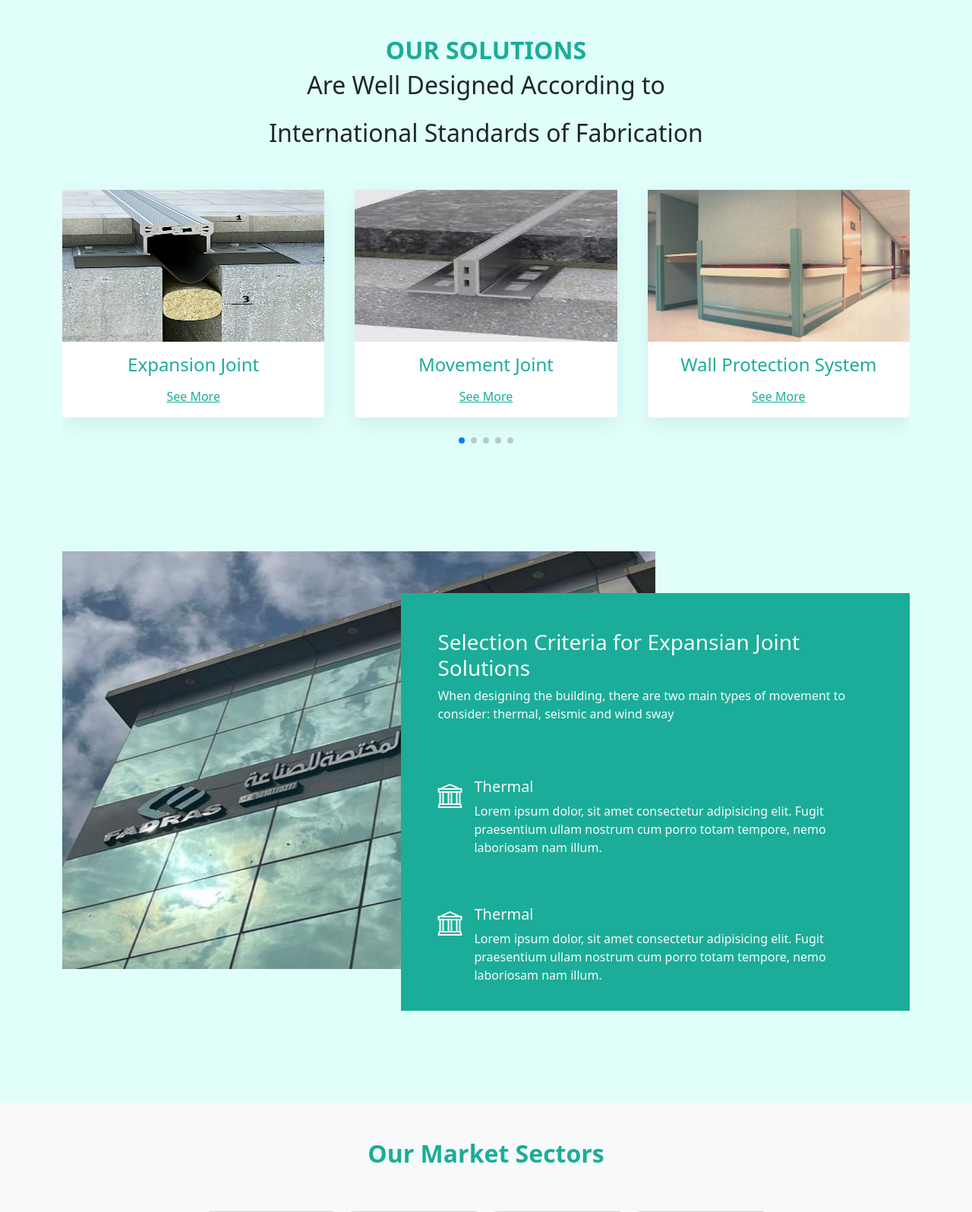
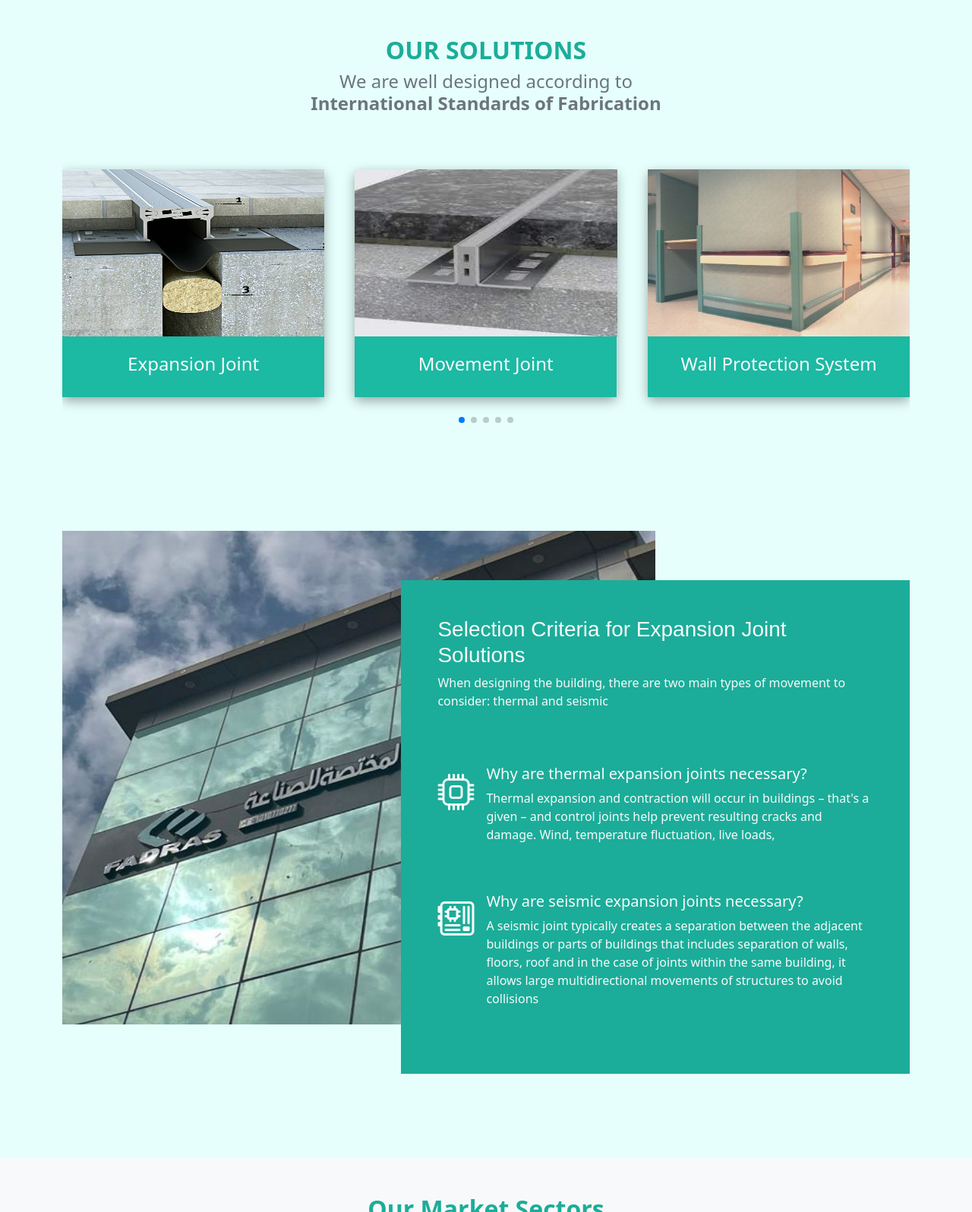
Before and after one commit to DevAbdulAlim/fadras, a Django app: page / in a window 1280 px wide. Shown: the part 578-2174 px from the top of the page at 76% size. Run offline with Django 4.2, Linux system fonts and the light colour scheme; data comes from the database, SQL or seed files in the repository.

Commit message:
update design

```diff
--- a/core/templates/core/index.html
+++ b/core/templates/core/index.html
@@ -4,25 +4,49 @@
   <div class="swiper mySwiper" style="height: 450px">
     <div class="swiper-wrapper">
       <div class="swiper-slide">
-        <img src="{% static 'img/h1.png' %}" class="d-block w-100 h-100" alt="..." />
+        <img src="{% static 'img/h1.jpg' %}" class="d-block w-100 h-100" alt="..." />
         <div class="overlay"></div>
-        <div class="content">Content</div>
-      </div>
-      <!-- <div class="swiper-slide">
-        <img src="{% static 'img/h2.png' %}" class="d-block w-100 h-100" alt="..." />
+        <div class="content">
+          Expansion Joint</div>
       </div>
       <div class="swiper-slide">
-        <img src="{% static 'img/h3.png' %}" class="d-block w-100 h-100" alt="..." />
+        <img src="{% static 'img/h1.jpg' %}" class="d-block w-100 h-100" alt="..." />
+        <div class="overlay"></div>
+        <div class="content">
+          Control Joint</div>
       </div>
       <div class="swiper-slide">
-        <img src="{% static 'img/h4.png' %}" class="d-block w-100 h-100" alt="..." />
+        <img src="{% static 'img/h2.jpg' %}" class="d-block w-100 h-100" alt="..." />
+        <div class="overlay"></div>
+        <div class="content">
+          Bollard Post</div>
       </div>
       <div class="swiper-slide">
-        <img src="{% static 'img/h5.png' %}" class="d-block w-100 h-100" alt="..." />
+        <img src="{% static 'img/h3.jpg' %}" class="d-block w-100 h-100" alt="..." />
+        <div class="overlay"></div>
+        <div class="content">
+          Parking Accessories</div>
+      </div>
+
+      <div class="swiper-slide">
+        <img src="{% static 'img/h4.jpg' %}" class="d-block w-100 h-100" alt="..." />
+        <div class="overlay"></div>
+        <div class="content">
+          Parking Accessories</div>
       </div>
       <div class="swiper-slide">
-        <img src="{% static 'img/h6.png' %}" class="d-block w-100 h-100" alt="..." />
-      </div> -->
+        <img src="{% static 'img/h5.jpg' %}" class="d-block w-100 h-100" alt="..." />
+        <div class="overlay"></div>
+        <div class="content">
+          Signage for Parking & Roads</div>
+      </div>
+      <div class="swiper-slide">
+        <img src="{% static 'img/h6.jpg' %}" class="d-block w-100 h-100" alt="..." />
+        <div class="overlay"></div>
+        <div class="content">
+          Wall Protection System</div>
+      </div>
+
     </div>
     <div class="swiper-pagination"></div>
     <div class="autoplay-progress">
@@ -37,9 +61,10 @@
 <section id="about" class="py-5">
   <div class="container">
     <h2 class="text-center section-title">OUR SOLUTIONS</h2>
-    <h2 class="text-center mb-4">
-      Are Well Designed According to </h2>
-      <h2 class="text-center">International Standards of Fabrication</h2>
+    <h4 class="text-center text-secondary  mb-4">
+     We are well designed according to<br>
+    <strong>International Standards of Fabrication</strong>
+    </h4>
    <!-- Swiper -->
    <div class="swiper categorySwiper">
     <div class="swiper-wrapper py-5">
@@ -47,14 +72,12 @@
 
       {% for item in category_list %}
       <div class="swiper-slide d-block" style="height:300px">
-        <div class="card h-100" data-aos="zoom-in">
+        <div class="card h-100" data-aos="zoom-in" data-aos-duration="1000">
           <div class="card-img">
-            <img  src="{{ MEDIA_URL }}{{ item.image }}" alt="" height="200px" width="100%">
+            <img  src="{{ MEDIA_URL }}{{ item.image }}" alt="" height="220px" width="100%">
           </div>
-          <div class="card-body text-center">
-            <h4><a href="{% url 'products' category_id=item.id %}" class="text-decoration-none">{{item.name}}</a></h4>
-            <a href="{% url 'products' category_id=item.id %}" class="btn btn-link text-center w-100">See More</a>
-
+          <div class="card-body text-center d-flex justify-content-center align-items-center">
+            <h4><a href="{% url 'products' category_id=item.id %}" class="text-decoration-none text-light">{{item.name}}</a></h4>
 
           </div>
 
@@ -70,26 +93,26 @@
 
 
 
-  <div class="solution">
+  <div class="solution" data-aos="zoom-in" data-aos-duration="1000" >
   <div class="position-relative">
     <img src="{% static 'img/about.jpeg' %}" alt="" />
     <div class="content p-5 text-light">
-      <h3>Selection Criteria for Expansian Joint Solutions</h3>
-      <p>When designing the building, there are two main types of movement to consider: thermal, seismic and wind sway</p>
+      <h3>Selection Criteria for Expansion Joint Solutions</h3>
+      <p>When designing the building, there are two main types of movement to consider: thermal and seismic</p>
       <div class="row direction-column g-5 mt-4">
         <div class="col-12 d-flex">
-          <div class="icon"><i class="bi bi-bank"></i></div>
+          <div class="icon"><i class="bi bi-cpu"></i></div>
           <div>
-            <h5>Thermal</h5>
-            <p>Lorem ipsum dolor, sit amet consectetur adipisicing elit. Fugit praesentium ullam nostrum cum porro totam tempore, nemo laboriosam nam illum.</p>
+            <h5>Why are thermal expansion joints necessary?</h5>
+            <p>Thermal expansion and contraction will occur in buildings – that's a given – and control joints help prevent resulting cracks and damage. Wind, temperature fluctuation, live loads,</p>
           </div>
         </div>
 
         <div class="col-12 d-flex">
-          <div class="icon"><i class="bi bi-bank"></i></div>
+          <div class="icon"><i class="bi bi-motherboard"></i></div>
           <div>
-            <h5>Thermal</h5>
-            <p>Lorem ipsum dolor, sit amet consectetur adipisicing elit. Fugit praesentium ullam nostrum cum porro totam tempore, nemo laboriosam nam illum.</p>
+            <h5>Why are seismic expansion joints necessary?</h5>
+            <p>A seismic joint typically creates a separation between the adjacent buildings or parts of buildings that includes separation of walls, floors, roof and in the case of joints within the same building, it allows large multidirectional movements of structures to avoid collisions</p>
           </div>
         </div>
       </div>
@@ -105,13 +128,13 @@
 
 <section id="markets" class="bg-light py-5">
   <div class="container">
-    <h2 class="text-center pb-5 section-title">Our Market Sectors</h2>
+    <h2 class="text-center pb-5 section-title" data-aos="zoom-in">Our Market Sectors</h2>
     <div class="row g-3 justify-content-center align-content-stretch">
       {% for item in market_list %}
       <div
         class="col-6 col-sm-4 col-md-3 col-lg-2 "
       >
-      <div class="card d-flex flex-column justify-content-center align-items-center">
+      <div class="card d-flex flex-column justify-content-center align-items-center" data-aos="zoom-in" data-aos-duration="1000">
         <span class="m-4 d-flex justify-content-center align-items-center" style="height: 120px;">
           <img src="{{item.image.url}}" alt="" height="fit-content" width="100%">
         </span>
@@ -127,8 +150,8 @@
 <!-- Clients -->
 <section id="clients" class="py-5">
   <div class="container">
-    <h2 class="text-center section-title">Our Clients</h2>
-    <p class="text-center subtitle text-secondary">
+    <h2 class="text-center section-title" data-aos="zoom-in" >Our Clients</h2>
+    <p class="text-center subtitle text-secondary" data-aos="zoom-in" >
       We believe in not just providing a service to our clients but also forming
       a relationship based on understanding our client’s needs and then
       developing solutions based on those needs.
@@ -138,7 +161,7 @@
       <div
         class="col-6 col-sm-4 col-md-3 col-lg-2 d-flex justify-content-center align-items-center"
       >
-      <div class="card">
+      <div class="card" data-aos="flip-left" data-aos-duration="1000">
         <img
           src="{{ item.image.url }}"
           alt="client"
--- a/static/css/styles.css
+++ b/static/css/styles.css
@@ -29,8 +29,9 @@ body {
 }
 
 .active-custom {
-    background-color: #1cb9a3 !important;
-    color: white !important;
+    /* background-color: #1cb9a3 !important;
+    color: white !important; */
+    color: #1cb9a3;
 }
 
 .btn-custom {
@@ -147,6 +148,40 @@ body {
 }
 
 
+/* Hero */
+.swiper .overlay {
+    position: absolute;
+    height: 100%;
+    width: 100%;
+    background-color: #1aad99;
+    opacity: 0.3;
+}
+
+.swiper .content {
+    position: absolute;
+    color: #1b273d;
+    bottom: 20%;
+    font-size: 3rem;
+    background-color: #e1fffb;
+    padding: 0 4rem;
+    border-radius: 5px;
+    font-family: fantasy;
+
+}
+
+/* About */
+#about {
+    background-color: #e6fffc;
+}
+#about .swiper-slide .card {
+    border: none;
+    box-shadow: rgba(0, 0, 0, 0.35) 0px 5px 15px;
+    cursor:grab;
+}
+
+#about .card .card-body {
+    background-color: #1cb9a3;
+}
 
 /* Solution */
 .solution {
@@ -155,7 +190,7 @@ body {
 }
 
 .solution img {
-    height: 550px;
+    height: 650px;
     width: 70%;
 }
 
@@ -167,12 +202,14 @@ body {
     right: 0;
     background-color: #1bad99;
 }
-
+.solution h3 {
+    font-family: fantasy;
+}
 .solution .icon i {
-    font-size: 2rem;
+    font-size: 3rem;
     margin-right: 1rem;
 }
-@media screen and (max-width: 768px){
+@media screen and (max-width: 992px){
     .solution img {
         height: 100%;
         width: 100%;
@@ -189,6 +226,14 @@ body {
 /* markets */
 #markets .card {
     height: 220px;
+    border: none;
+    box-shadow: rgba(149, 157, 165, 0.2) 0px 8px 24px;
+    cursor: pointer;
+    transition: all 0.4s;
+}
+#markets .card:hover {
+    box-shadow: rgba(0, 0, 0, 0.35) 0px 5px 15px;
+
 }
 
 
@@ -201,8 +246,12 @@ body {
 #clients .card {
     border: none;
     box-shadow: none;
+    cursor: pointer;
+    transition: all 0.4s;
 }
-
+#clients .card:hover {
+    box-shadow: rgba(99, 99, 99, 0.2) 0px 2px 8px 0px;
+}
 
 
 /* Footer */
@@ -250,18 +299,22 @@ footer ul li a:hover {
 
 /* =========================== PAGES =============================== */
 /* about */
-#about {
-    background-color: #e0fffb;
+#about-page {
+    background-color: #f7fffe;
 }
-
-#about a {
-    color: #1bad99;
-}
-
-#about .swiper-slide .card {
+#about-page .card {
     border: none;
     box-shadow: rgba(149, 157, 165, 0.2) 0px 8px 24px;
 }
+
+#about-page a {
+    color: #1bad99;
+}
+#about-page a i {
+    font-size: 2rem;
+}
+
+
 
 
 /*  Categories Page  */
--- a/templates/base.html
+++ b/templates/base.html
@@ -3,8 +3,13 @@
 <html lang="en">
   <head>
     <meta charset="utf-8" />
+    <meta name="description" content="FADRAS was established in 2006 by National Supplies Holding Group, as one of the leading institutions in Saudi. FADRAS Specialized in Road and Building Solutions, in which it had gained excellence by Introducing their continuous work for both new and Permanent clients alike. Throughout the need for additional elements of Road and Building Solutions has Expanded besides the growth of traffic, As well as the increasing demands on road space Has Witnessed a rise in Traffic management, safety, parking Solution regulatory and enforcement equipment. Thus, We bring comprehensive and complete Road and Building Solutions.">
+    <meta name="keywords" content="Expansion Joint, Movement Joint, Wall Protection System, Parking Accessories, Traffic Signage, Stair Nosing, Entrance Mat">
+    <meta name="author" content="Fadras">
     <meta name="viewport" content="width=device-width, initial-scale=1" />
+
     <link rel="icon" href="{% static 'img/favicon.ico' %}" type="image/x-icon">
+
     <title>
       {% block title %}
         Fadras
--- a/templates/includes/footer.html
+++ b/templates/includes/footer.html
@@ -17,11 +17,11 @@
           </ul>
       </div>
 
-      <div class="col-12 col-sm-6 col-md-4 col-lg-3">
+      <div class="col-12 col-sm-6 col-md-4 col-lg-3" >
         <h4>
           QUICK ACCESS
         </h4>
-          <ul style="line-height: 1.8;">
+          <ul style="line-height: 1.8;" >
             <li><i class="bi bi-caret-right-fill"></i></i><a href="{% url 'home' %}">Home</a></li>
             <li><i class="bi bi-caret-right-fill"></i><a href="{% url 'about' %}">About</a></li>
             <li><i class="bi bi-caret-right-fill"></i><a href="{% url 'categories' %}">Products</a></li>
```
Also changed, not shown: core/templates/core/about.html (+22 -22 lines), static/img/certification.jpg (added), static/img/fadras.png (added), static/img/h1.jpg (added), static/img/h2.jpg (added), static/img/h3.jpg (added), static/img/h3.png (deleted), static/img/h4.jpg (added), static/img/h4.png (deleted), static/img/h5.jpg (added), static/img/h6.jpg (added), static/img/team.jpg (added), static/img/vision.png (added), 2 other files.
